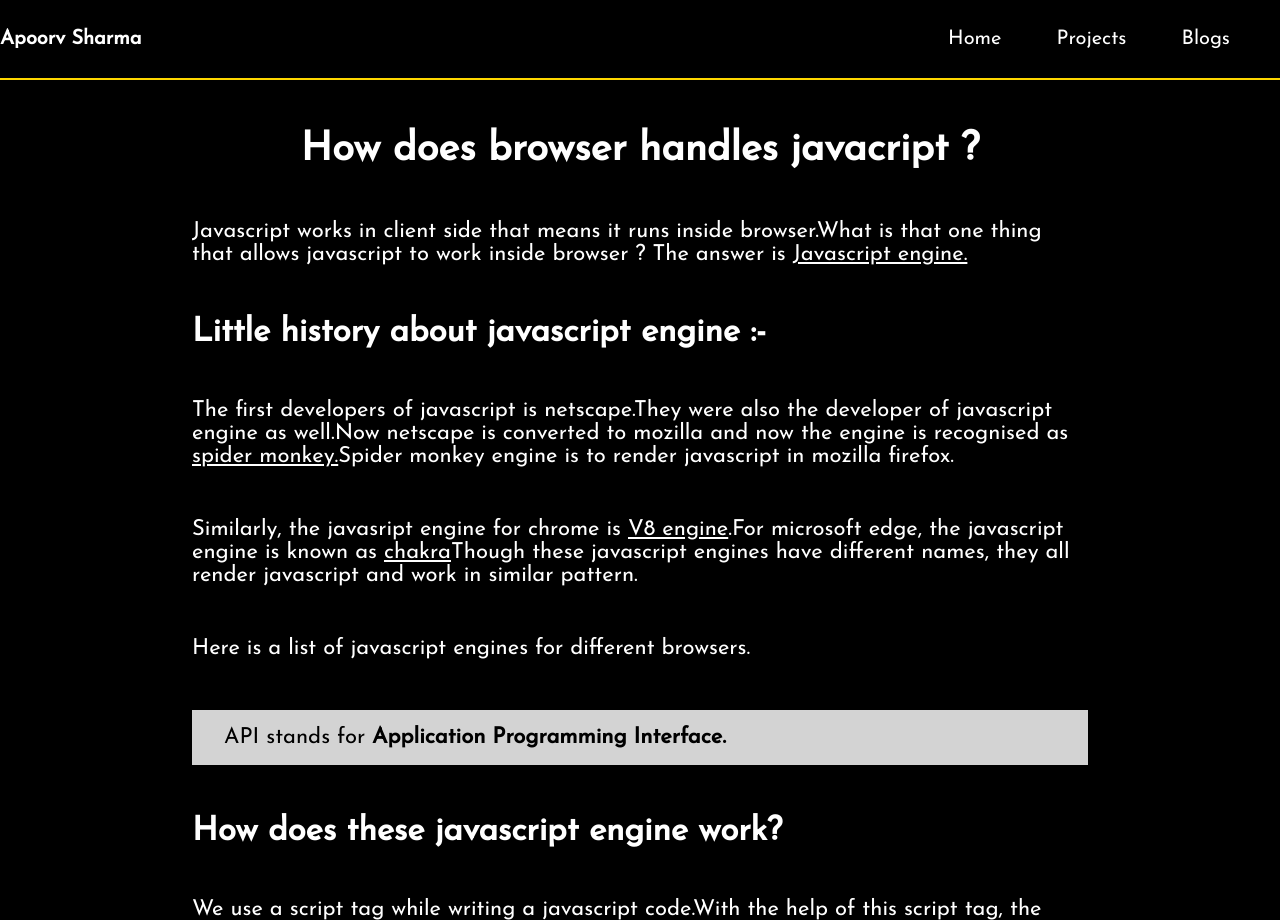
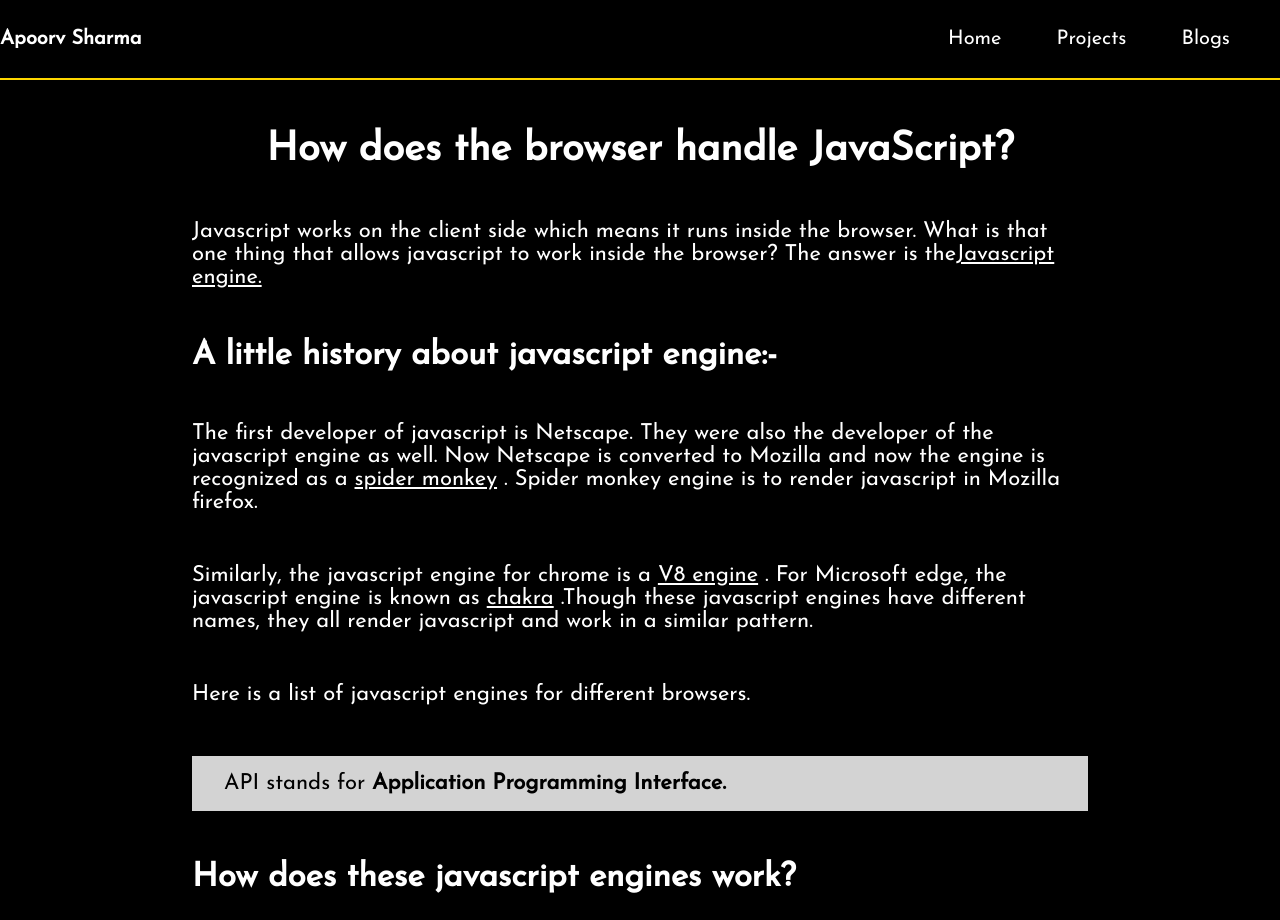
Before and after one commit to Apoorv266/NeoG-revamped-portfolio, a plain HTML site: page JavascriptWork.html in a window 1280 px wide. Shown: the top 920 px of the page. Drawn offline with Linux system fonts and the light colour scheme.

Commit message:
refactor : updated blog

```diff
--- a/JavascriptWork.html
+++ b/JavascriptWork.html
@@ -22,22 +22,22 @@
     </navbar>
 
     <section class="project-heading">
-        <h1>How does browser handles javacript ?</h1>
+        <h1>How does the browser handle JavaScript?</h1>
     </section>
 
     <section class="center">
 
 
-        <p>Javascript works in client side that means it runs inside browser.What is that one thing that allows javascript to work inside browser ? The answer is <u>Javascript engine.</u></p>
+        <p>Javascript works on the client side which means it runs inside the browser. What is that one thing that allows javascript to work inside the browser? The answer is the<u>Javascript engine.</u></p>
 
-        <h2>Little history about javascript engine :-</h2>
-        <p>The first developers of javascript is netscape.They were also the developer of javascript engine as well.Now netscape is converted to mozilla and now the engine is recognised as <u>spider monkey.</u>Spider monkey engine is to render javascript in mozilla firefox.</p>
-        <p>Similarly, the javasript engine for chrome is <u>V8 engine</u>.For microsoft edge, the javascript engine is known as <u>chakra</u>Though these javascript engines have different names, they all render javascript and work in similar pattern.</p>
+        <h2>A little history about javascript engine:-</h2>
+        <p>The first developer of javascript is Netscape. They were also the developer of the javascript engine as well. Now Netscape is converted to Mozilla and now the engine is recognized as a <u>spider monkey</u> . Spider monkey engine is to render javascript in Mozilla firefox.</p>
+        <p>Similarly, the javascript engine for chrome is a <u>V8 engine</u> . For Microsoft edge, the javascript engine is known as <u>chakra</u> .Though these javascript engines have different names, they all render javascript and work in a similar pattern.</p>
 
         <p>Here is a list of javascript engines for different browsers.</p>
         <p class="code">API stands for <b>Application Programming Interface.</b></p>
 
-        <h2>How does these javascript engine work?</h2>
+        <h2>How does these javascript engines work?</h2>
 
         <p>We use a script tag while writing a javascript code.With the help of this script tag, the javascript code is fetched.The javsacript code can be fetched primarily from 3 resources.These are <u>network, cache and service worker.</u></p>
 
```
